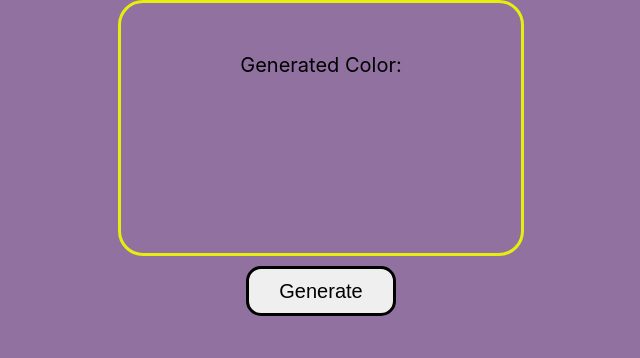
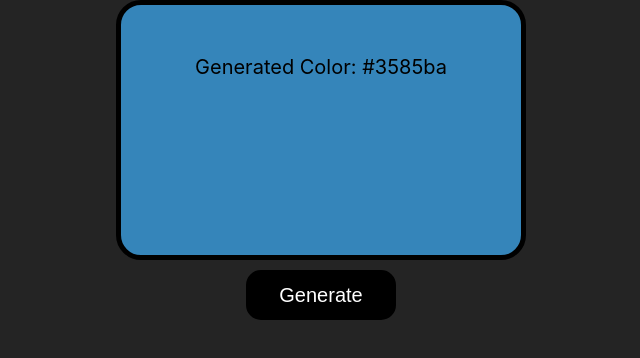
Before and after one commit to AlenaRoshchyna/react-random-color-generator, a React app: page / in a window 1280 px wide. Shown: the top 358 px of the page, without its empty margins (319-959 px from the left). Built offline with nearby package versions, Linux system fonts and the light colour scheme; the HTML template or start-up script is replaced by a standard one.

Commit message:
Add library and hex, and func button

```diff
--- a/package.json
+++ b/package.json
@@ -3,10 +3,9 @@
   "version": "0.1.0",
   "private": true,
   "dependencies": {
-    "@testing-library/jest-dom": "^5.14.1",
-    "@testing-library/react": "^13.0.0",
     "@testing-library/user-event": "^13.2.1",
     "@upleveled/react-scripts": "5.0.4",
+    "randomcolor": "^0.6.2",
     "react": "^18.2.0",
     "react-dom": "^18.2.0"
   },
@@ -39,7 +38,7 @@
     "@types/react": "^18.2.0",
     "@types/react-dom": "^18.2.1",
     "@types/testing-library__jest-dom": "^5.14.5",
-    "eslint-config-upleveled": "^4.1.8",
+    "eslint-config-upleveled": "^4.1.9",
     "stylelint": "^15.6.0",
     "stylelint-config-upleveled": "^1.0.2",
     "typescript": "^5.0.4"
--- a/src/App.css
+++ b/src/App.css
@@ -1,5 +1,5 @@
 .App {
-  background-color: #3a03578f;
+  background-color: #242424;
   height: 100vh;
   display: block;
   align-items: center;
@@ -8,7 +8,7 @@
 
 .App > div {
   border-radius: 25px;
-  border: 3px solid #e6ee0d;
+  border: 5px solid #000000;
   padding: 50px;
   width: 300px;
   height: 150px;
@@ -28,4 +28,6 @@
   font-size: 20px;
   margin: auto;
   text-align: center;
+  background-color: black;
+  color: white;
 }
--- a/src/App.js
+++ b/src/App.js
@@ -1,10 +1,14 @@
 import './App.css';
+import randomColor from 'randomcolor';
+import { useState } from 'react';
 
 export default function App() {
+  const [color, setColor] = useState(randomColor);
+
   return (
     <div className="App">
-      <div>Generated Color:</div>
-      <button>Generate</button>
+      <div style={{ background: color }}>Generated Color: {color}</div>
+      <button onClick={() => setColor(randomColor)}>Generate</button>
     </div>
   );
 }
```
Also changed, not shown: 1 other file (tests, documents, lock files or other folders).
